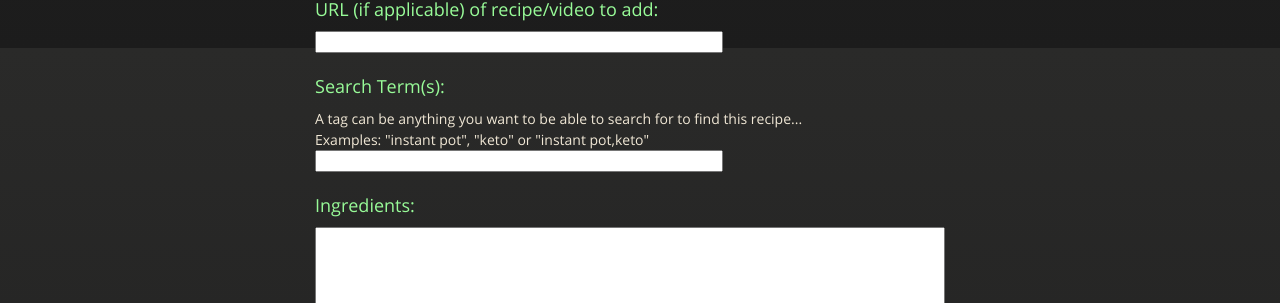
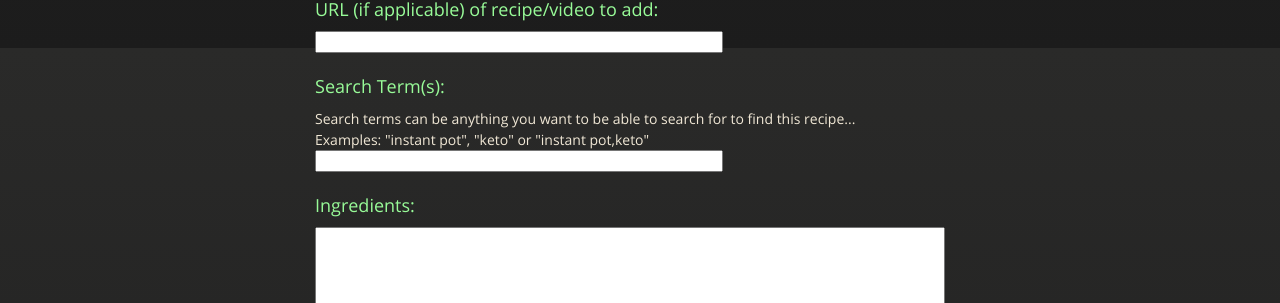
Before and after one commit to cmwillett/TheDigitalCookbook, a Jekyll site: the page built from Contact/SubmitRecipe.md, in a window 1280 px wide. Shown: the part 852-1155 px from the top of the page. Built offline with Jekyll 4.4.1, drawn with Linux system fonts in a browser that asks for light colours; nearby versions of some CDN libraries; a script that is not in the unit is left out.

```diff
--- a/Contact/SubmitRecipe.md
+++ b/Contact/SubmitRecipe.md
@@ -29,7 +29,7 @@
       <b><h3>URL (if applicable) of recipe/video to add:</h3></b>
       <input type="text" style="width: 400px;" name="Url"><br/><br/>
       <b><h3>Search Term(s):</h3></b>
-      A tag can be anything you want to be able to search for to find this recipe...<br/>
+      Search terms can be anything you want to be able to search for to find this recipe...<br/>
       Examples:  "instant pot", "keto" or "instant pot,keto"<br/>
       <input type="text" style="width: 400px;" name="tags"><br/><br/>
       <b><h3>Ingredients:</h3></b>
```
